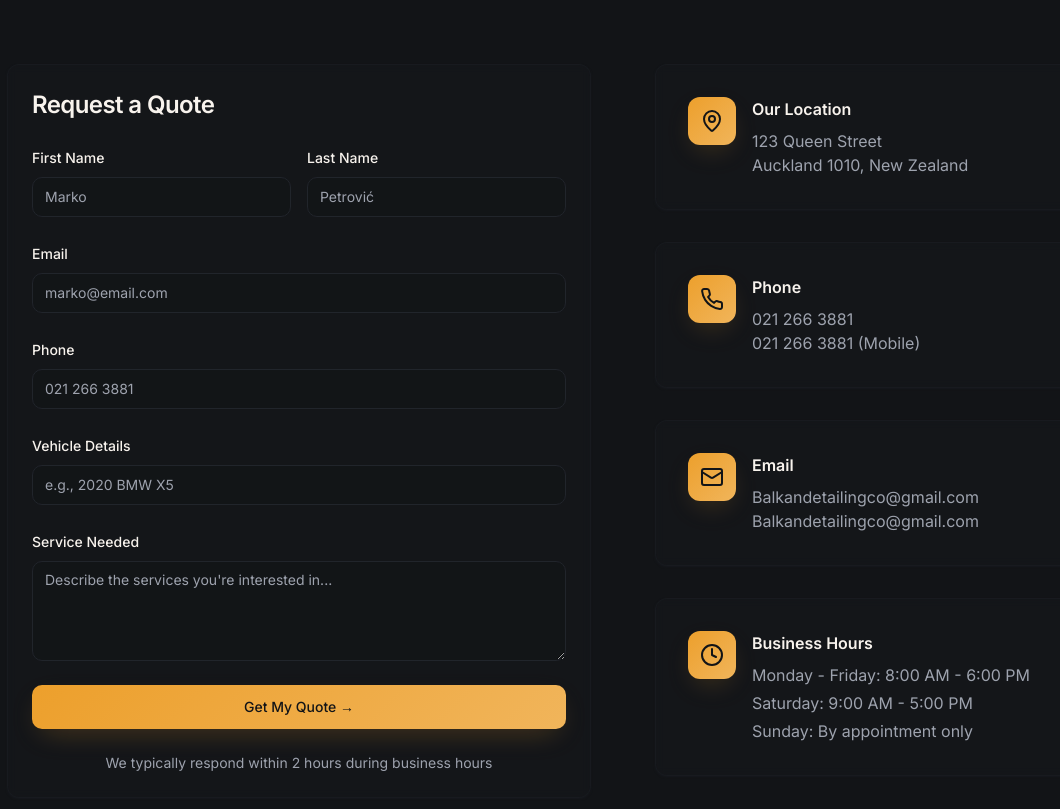
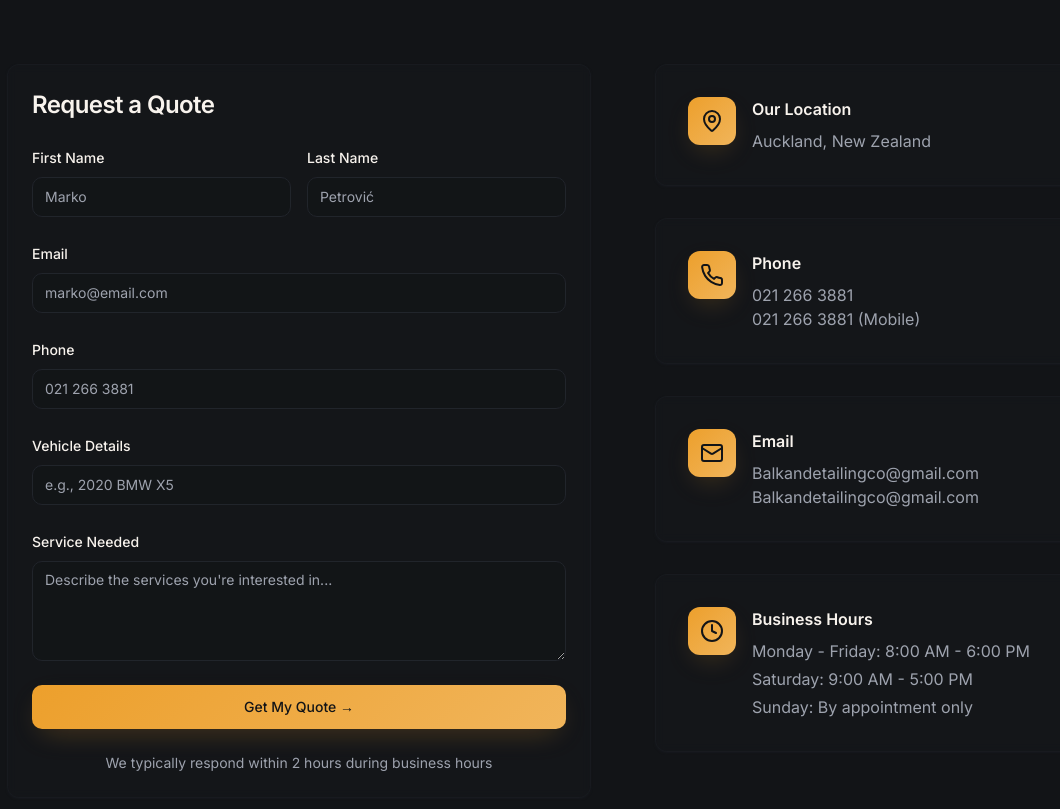
Before and after one commit to moniconstove-lang/balkandetailing, a React (Vite) app: page / in a window 1280 px wide. Shown: the part 3744-4553 px from the top of the page, without its empty margins (17-1077 px from the left). Built offline with nearby package versions, Linux system fonts and the light colour scheme.

Commit message:
Update address

```diff
--- a/src/components/ContactSection.tsx
+++ b/src/components/ContactSection.tsx
@@ -192,8 +192,7 @@ export const ContactSection = () => {
                   <div>
                     <h3 className="font-semibold text-foreground mb-2">Our Location</h3>
                     <p className="text-muted-foreground">
-                      123 Queen Street<br />
-                      Auckland 1010, New Zealand
+                      Auckland, New Zealand
                     </p>
                   </div>
                 </div>
```
